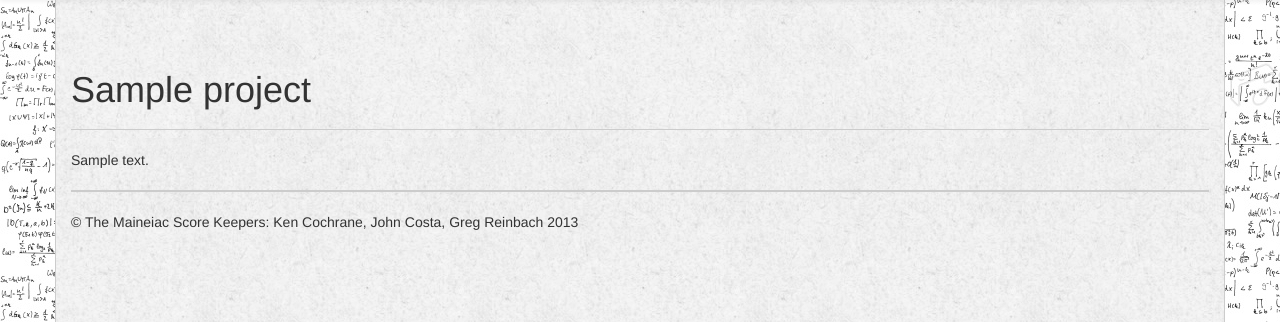
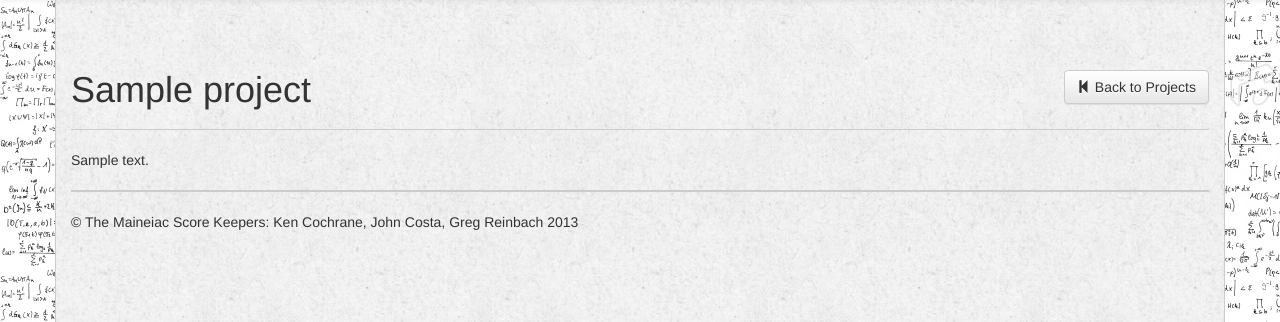
Before and after one commit to kencochrane/scorinator, a Django app: a page that uses scorinator/templates/project/project_detail.html in a window 1280 px wide. Shown: the part 51-373 px from the top of the page. Run offline with Django 3.2, Linux system fonts and the light colour scheme; tables that the repository leaves empty hold one stand-in row (values such as "Sample post"); some libraries are stand-ins or nearby versions.

Commit message:
added link back to projects from project detail, I'm rocking this thing

```diff
--- a/scorinator/templates/project/project_detail.html
+++ b/scorinator/templates/project/project_detail.html
@@ -2,7 +2,17 @@
 
 {% block content %}
   <div class="page-header">
-    <h1>{{ project.name }}</h1>
+    <h1>
+      {{ project.name }}
+      <small>
+        <span class="pull-right">
+          <a href="{% url 'project.list' %}" class="btn btn-default">
+            <i class="glyphicon glyphicon-step-backward"></i>
+            Back to Projects
+          </a>
+        </span>
+      </small>
+    </h1>
   </div>
 
   <p>{{ project.description }}</p>
```
